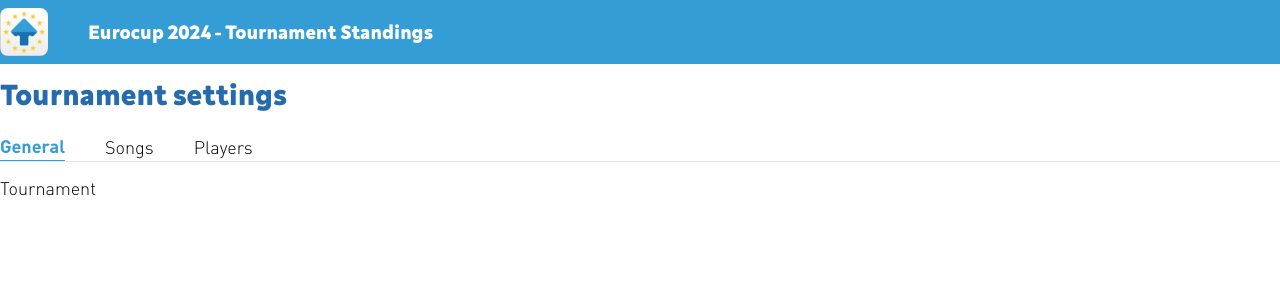
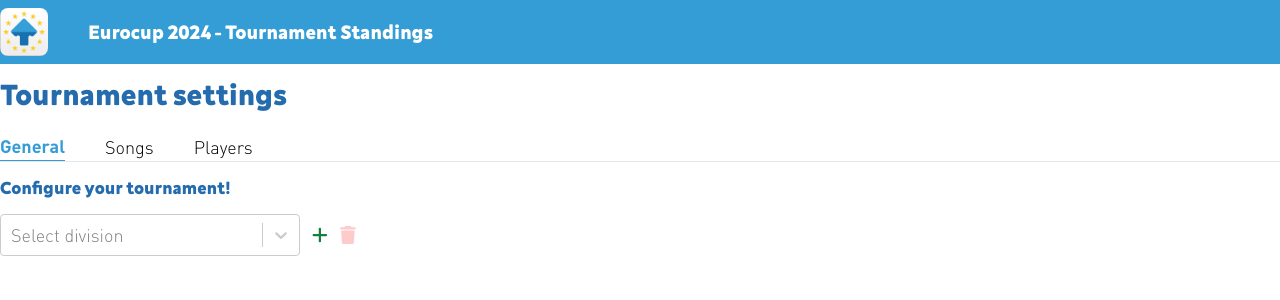
Before and after one commit to dando92/eurocup2024, a React (Vite) app in the folder TournamentViewer/: page /manage in a window 1280 px wide. Shown: the top 300 px of the page. Built offline with nearby package versions, Linux system fonts and the light colour scheme; no server answers.

Commit message:
division management

```diff
--- /dev/null
+++ b/TournamentViewer/src/components/manage/TournamentSettings.tsx
@@ -0,0 +1,94 @@
+import { useEffect, useState } from "react";
+import { Division } from "../../models/Division";
+import axios from "axios";
+import Select from "react-select";
+import { FontAwesomeIcon } from "@fortawesome/react-fontawesome";
+import { faPlus, faTrash } from "@fortawesome/free-solid-svg-icons";
+
+export default function TournamentSettings() {
+  const [divisions, setDivisions] = useState<Division[]>([]);
+  const [selectedDivisionId, setSelectedDivisionId] = useState<number>(-1);
+
+  useEffect(() => {
+    axios.get<Division[]>("divisions").then((response) => {
+      setDivisions(response.data);
+      response.data.length > 0 && setSelectedDivisionId(response.data[0].id);
+    });
+  }, []);
+
+  const createDivision = () => {
+    const name = prompt("Enter division name");
+
+    if (name) {
+      axios.post<Division>("divisions", { name }).then((response) => {
+        setDivisions([...divisions, response.data]);
+        setSelectedDivisionId(response.data.id);
+      });
+    }
+  };
+
+  const deleteDivision = () => {
+    // ask the user double confirmation because it's a dangerous action
+    if (
+      window.confirm("WARNING!! Are you sure you want to delete this division?")
+    ) {
+      if (
+        window.confirm(
+          "WARNING!! This action is irreversible. Are you really sure?"
+        )
+      ) {
+        axios.delete(`divisions/${selectedDivisionId}`).then(() => {
+          setDivisions(divisions.filter((d) => d.id !== selectedDivisionId));
+          setSelectedDivisionId(-1);
+        });
+      }
+    }
+  };
+
+  return (
+    <div>
+      <div className="flex flex-col justify-start gap-3">
+        <div className="flex flex-row gap-3">
+          <h2>Configure your tournament!</h2>
+        </div>
+        <div className="flex flex-row gap-3">
+          <Select
+            className="min-w-[300px]"
+            placeholder="Select division"
+            options={divisions.map((d) => ({ value: d.id, label: d.name }))}
+            onChange={(e) => setSelectedDivisionId(e?.value ?? -1)}
+            value={
+              selectedDivisionId >= 0
+                ? {
+                    value: divisions.find((d) => d.id === selectedDivisionId)
+                      ?.id,
+                    label: divisions.find((d) => d.id === selectedDivisionId)
+                      ?.name,
+                  }
+                : null
+            }
+          />
+          <button
+            onClick={createDivision}
+            className="text-green-700"
+            title="Create new division"
+          >
+            <FontAwesomeIcon icon={faPlus} />
+          </button>
+          <button
+            onClick={deleteDivision}
+            className="text-red-700 disabled:text-red-200"
+            disabled={selectedDivisionId === -1}
+            title={
+              selectedDivisionId === -1
+                ? "plz select division to delete"
+                : "Delete division"
+            }
+          >
+            <FontAwesomeIcon icon={faTrash} />
+          </button>
+        </div>
+      </div>
+    </div>
+  );
+}
--- a/TournamentViewer/src/components/manage/PlayersList.tsx
+++ b/TournamentViewer/src/components/manage/players/PlayersList.tsx
@@ -1,5 +1,5 @@
 import { useEffect, useState } from "react";
-import { Player } from "../../models/Player";
+import { Player } from "../../../models/Player";
 import axios from "axios";
 import { FontAwesomeIcon } from "@fortawesome/react-fontawesome";
 import { faPlus, faTrash } from "@fortawesome/free-solid-svg-icons";
--- a/TournamentViewer/src/components/manage/SongsList.tsx
+++ b/TournamentViewer/src/components/manage/songs/SongsList.tsx
@@ -5,7 +5,7 @@ import {
 } from "@fortawesome/free-solid-svg-icons";
 import { FontAwesomeIcon } from "@fortawesome/react-fontawesome";
 import { useEffect, useState } from "react";
-import { Song } from "../../models/Song";
+import { Song } from "../../../models/Song";
 import axios from "axios";
 import Select from "react-select";
 
--- /dev/null
+++ b/TournamentViewer/src/models/Division.ts
@@ -0,0 +1,4 @@
+export interface Division {
+    id: number;
+    name: string;
+}
--- a/TournamentViewer/src/pages/ManagePage.tsx
+++ b/TournamentViewer/src/pages/ManagePage.tsx
@@ -1,6 +1,7 @@
 import { Tab, TabGroup, TabList, TabPanels, TabPanel } from "@headlessui/react";
-import PlayersList from "../components/manage/PlayersList";
-import SongsList from "../components/manage/SongsList";
+import PlayersList from "../components/manage/players/PlayersList";
+import SongsList from "../components/manage/songs/SongsList";
+import TournamentSettings from "../components/manage/TournamentSettings";
 
 export default function ManagePage() {
   return (
@@ -14,7 +15,7 @@ export default function ManagePage() {
           <Tab className={({selected}) => `${selected ? "border-b border-blu font-bold text-blu" : ""}`}>Players</Tab>
         </TabList>
         <TabPanels className="mt-3">
-          <TabPanel>Tournament</TabPanel>
+          <TabPanel><TournamentSettings /></TabPanel>
           <TabPanel><SongsList /></TabPanel>
           <TabPanel><PlayersList /></TabPanel>
         </TabPanels>
```
